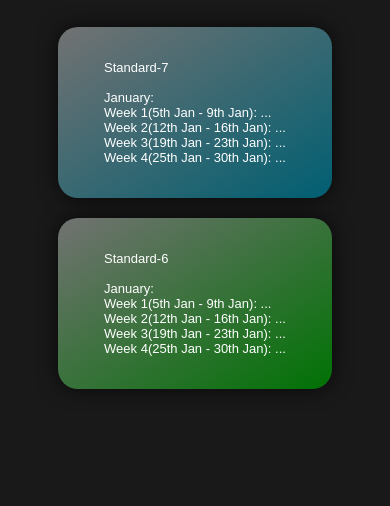
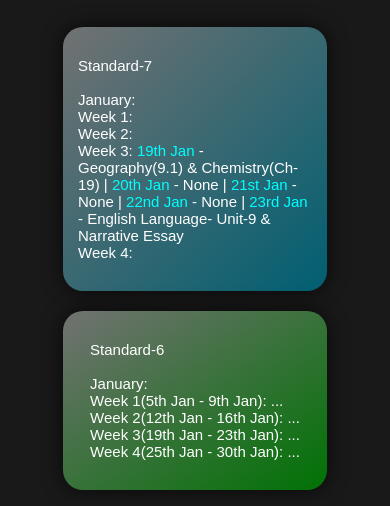
Before and after one commit to Ahaduz-Editz/Yiszone, a website: page StudyPage/index.html in a window 390 px wide. Shown: the part 417-923 px from the top of the page. Before the commit the page ends 844 px from the top, so only its background shows below. Drawn offline with nearby package versions, Linux system fonts and the light colour scheme; a web font is replaced by a local one.

Commit message:
StudyPage Changes

```diff
--- a/StudyPage/index.html
+++ b/StudyPage/index.html
@@ -56,17 +56,18 @@
         <div class="calendar-title"><p>Exam Calendar</p></div>
 
         <div class="study-content">
-            <div class="nov-cal-std7">
+            <div class="cal std7">
                 <p>  Standard-7
                     <br>
                     <br> January:
-                    <br> Week 1(5th Jan - 9th Jan): ...
-                    <br> Week 2(12th Jan - 16th Jan): ...
-                    <br> Week 3(19th Jan - 23th Jan): ...
-                    <br> Week 4(25th Jan - 30th Jan): ...
+                    <br> Week 1:
+                    <br> Week 2:
+                    <br> Week 3: <span>19th Jan</span> - Geography(9.1) & Chemistry(Ch-19) | <span>20th Jan</span> - None | <span>21st Jan</span> - None  | <span>22nd Jan</span> - None | <span>23rd Jan</span> - English Language- Unit-9 & Narrative Essay
+
+                    <br> Week 4:
                 </p>
             </div>
-            <div class="nov-cal-std6">
+            <div class="cal std6">
                 <p>  Standard-6
                     <br>
                     <br> January:
--- a/StudyPage/style.css
+++ b/StudyPage/style.css
@@ -191,20 +191,25 @@ body {
     align-items: center;
     gap: 30px;
 }
-.nov-cal-std7, .nov-cal-std6 {
+
+
+.cal {
+    position: relative;
     background-size: cover;
     width: 100%;
-    max-width: 258px;
-    height: 170px;
+    max-width: 258px ;
+    height: 170px auto;
     padding: 20px;
     border-radius: 20px;
     box-shadow: 0 0 20px rgba(0, 0, 0, 0.7);
     justify-content: center;
     align-items: center;
 }
+.cal span {
+    color: aqua;
+}
 
-
-.nov-cal-std7 p, .nov-cal-std6 p {
+.cal {
     font-size: 15px;
     display: flex;
     justify-content: center;
@@ -233,9 +238,26 @@ body {
     margin: 20px auto;
 }
 .btn:hover {
-    background-color: #fe3434;
+    background-color: #c62525;
+    font-size: 18px;
+    color: whitesmoke;
+    color: #ffffff;
+    cursor: pointer;
+    box-shadow: inset 0 0 0 2px #d66969;
+    animation: rgb 1s infinite;
 }
 
+@keyframes rgb {
+    0% {
+        box-shadow: inset 0 0 0 2px #d66969;
+    }
+    50% {
+        box-shadow: inset 0 0 0 2px #69d691;
+    }
+    100% {
+        box-shadow: inset 0 0 0 2px #6974d6;
+    }
+}
 
 @media (max-width: 768px) {
     .study-content {
@@ -244,7 +266,7 @@ body {
     }
 
 
-    .nov-cal-std7, .nov-cal-std6 {
+    .cal {
         width: 60%;
         max-width: none;
         height: auto;
@@ -264,9 +286,24 @@ body {
         font-size: 13px;
     }
 }
-.nov-cal-std7 {
+.std7 {
     background-image: linear-gradient(to bottom right, #727272, #005f72);
 }
-.nov-cal-std6 {
+.std6 {
     background-image: linear-gradient(to bottom right, #727272, #007204);
 }
+@media (max-width: 480px) {
+
+    .btn {
+        font-size: 12px;
+        padding: 6px 12px;
+    }
+
+    .cal, .cal {
+        padding: 15px;
+    }
+
+    .study-title p {
+        font-size: 20px;
+    }
+}
```
